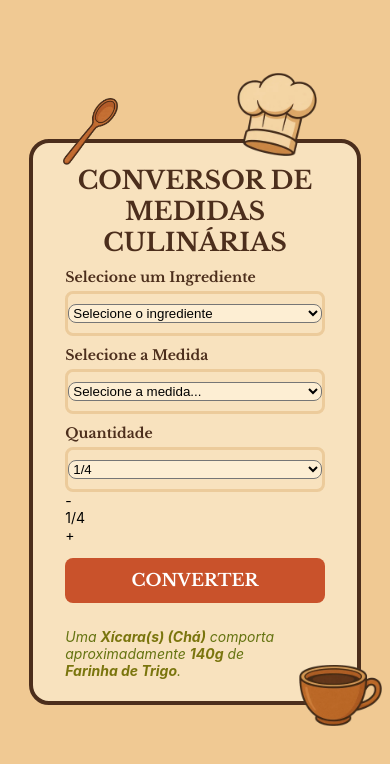
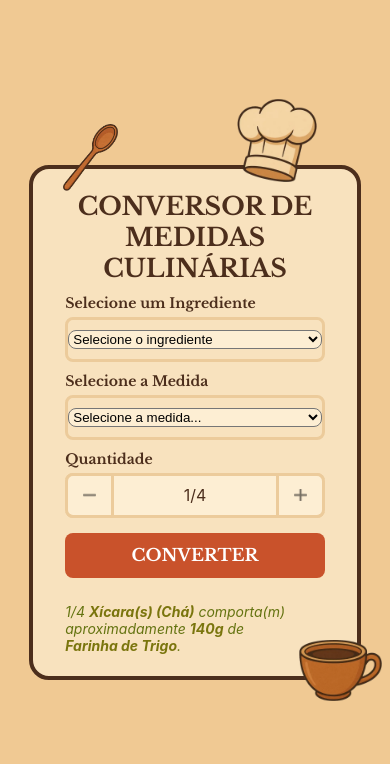
Before and after one commit to johnnyvasconcelos/app-conversao-medidas-culinarias, a React Native app in the folder app-conversor-medidas/: screen /Home in a window 390 px wide. Shown: the top 764 px of the page. Built offline with nearby package versions, Linux system fonts and the light colour scheme.

Commit message:
ajustando

```diff
--- a/app-conversor-medidas/screens/Home.js
+++ b/app-conversor-medidas/screens/Home.js
@@ -12,7 +12,6 @@ import { useFonts } from "expo-font";
 import { createNativeStackNavigator } from "@react-navigation/native-stack";
 const Stack = createNativeStackNavigator();
 export default function Home({ navigation }) {
-  const [quantidade, setQuantidade] = useState("");
   const [ingrediente, setIngrediente] = useState("");
   const [medida, setMedida] = useState("");
   const especiais = [0.25, 0.33, 0.5];
@@ -334,9 +333,7 @@ export default function Home({ navigation }) {
         m.value !== "gramas" && m.value !== "quilos" && m.value !== "unidades"
     );
   }
-  useEffect(() => {
-    setQuantidade("");
-  }, [medidaSelecionada]);
+  useEffect(() => {}, [medidaSelecionada]);
   const abrirTelaDados = () => {
     const ingredienteLabel = nomesIngredientes[ingrediente];
     const medidaLabel = nomesMedidas[medida];
@@ -345,7 +342,6 @@ export default function Home({ navigation }) {
       ingredienteLabel,
       medidaSelecionada: medida,
       medidaLabel,
-      quantidade,
     });
   };
 
@@ -423,59 +419,36 @@ export default function Home({ navigation }) {
           </Picker>
         </View>
         <Text style={styles.label}>Quantidade</Text>
-        {["litros", "mililitros", "quilos", "gramas", "unidades"].includes(
-          medidaSelecionada
-        ) ? (
-          <TextInput
-            style={styles.input}
-            placeholder="Ex: 1"
-            keyboardType="numeric"
-            value={quantidade}
-            onChangeText={setQuantidade}
-          />
-        ) : (
-          <View style={styles.selectView}>
-            <Picker
-              style={styles.select}
-              selectedValue={quantidade}
-              onValueChange={(itemValue) => setQuantidade(itemValue)}
-            >
-              {[
-                "1/4",
-                "1/3",
-                "1/2",
-                "1",
-                "1 1/2",
-                "2",
-                "2 1/2",
-                "3",
-                "3 1/2",
-                "4",
-                "4 1/2",
-                "5",
-                "5 1/2",
-              ].map((item) => (
-                <Picker.Item label={item} value={item} key={item} />
-              ))}
-            </Picker>
-          </View>
-        )}
-        <Pressable onPress={diminuir}>
-          <Text>-</Text>
-        </Pressable>
-        <Text>{calculoVisivel}</Text>
-        <Pressable onPress={aumentar}>
-          <Text>+</Text>
-        </Pressable>
+        <View style={styles.calculoInput}>
+          <Pressable
+            onPress={diminuir}
+            style={[styles.calculoBtn, styles.calculoBtnEsquerda]}
+          >
+            <Image
+              source={require("../assets/images/diminuir.webp")}
+              style={[styles.calculoImage, styles.calculoImageEsquerda]}
+            />
+          </Pressable>
+          <Text style={styles.calcVisivel}>{calculoVisivel}</Text>
+          <Pressable
+            onPress={aumentar}
+            style={[styles.calculoBtn, styles.calculoBtnDireita]}
+          >
+            <Image
+              source={require("../assets/images/aumentar.webp")}
+              style={[styles.calculoImage, styles.calculoImageDireita]}
+            />
+          </Pressable>
+        </View>
         <Pressable style={styles.button} onPress={abrirTelaDados}>
           <Text style={styles.buttonText}>converter</Text>
         </Pressable>
         <Text style={styles.info}>
-          {medidaSelecionada === "copo-americano" ? "Um" : "Uma"}{" "}
+          {calculoVisivel}{" "}
           <Text style={styles.destaque}>
             {nomesMedidas[medidaSelecionada] || "xícara de chá"}
           </Text>{" "}
-          {medidaSelecionada === "unidades" ? "possui" : "comporta"}{" "}
+          {medidaSelecionada === "unidades" ? "possui(em)" : "comporta(m)"}{" "}
           aproximadamente{" "}
           <Text style={styles.destaque}>{quantidadeConvertida}</Text> de{" "}
           <Text style={styles.destaque}>
@@ -534,6 +507,54 @@ const styles = StyleSheet.create({
     borderRadius: 8,
     justifyContent: "center",
   },
+  calculoInput: {
+    justifyContent: "space-between",
+    flexDirection: "row",
+    alignItems: "center",
+    backgroundColor: "#fdeed3",
+    borderColor: "#eccb9b",
+    borderTopWidth: 3,
+    borderBottomWidth: 3,
+    borderRadius: 8,
+  },
+  calcVisivel: {
+    fontSize: 16,
+    color: "#4c2e1c",
+  },
+  calculoBtn: {
+    justifyContent: "center",
+    flexDirection: "row",
+    paddingHorizontal: 15,
+    paddingVertical: 7,
+    backgroundColor: "#fdeed3",
+    borderColor: "#eccb9b",
+    marginTop: -3,
+    marginBottom: -3,
+    height: 45,
+    alignItems: "center",
+    borderWidth: 3,
+  },
+  calculoImageEsquerda: {
+    width: 13,
+    height: 12.5,
+  },
+  calculoImageDireita: {
+    width: 13,
+    height: 12.5,
+  },
+  calculoBtnEsquerda: {
+    borderTopLeftRadius: 8,
+    borderBottomLeftRadius: 8,
+  },
+  calculoBtnDireita: {
+    borderTopRightRadius: 8,
+    borderBottomRightRadius: 8,
+  },
+  calculoText: {
+    fontSize: 20,
+    fontWeight: 700,
+    color: "#746d61",
+  },
   selectView: {
     borderColor: "#eccb9b",
     borderWidth: 3,
```
Also changed, not shown: app-conversor-medidas/assets/images/aumentar.webp (added), app-conversor-medidas/assets/images/diminuir.webp (added).
